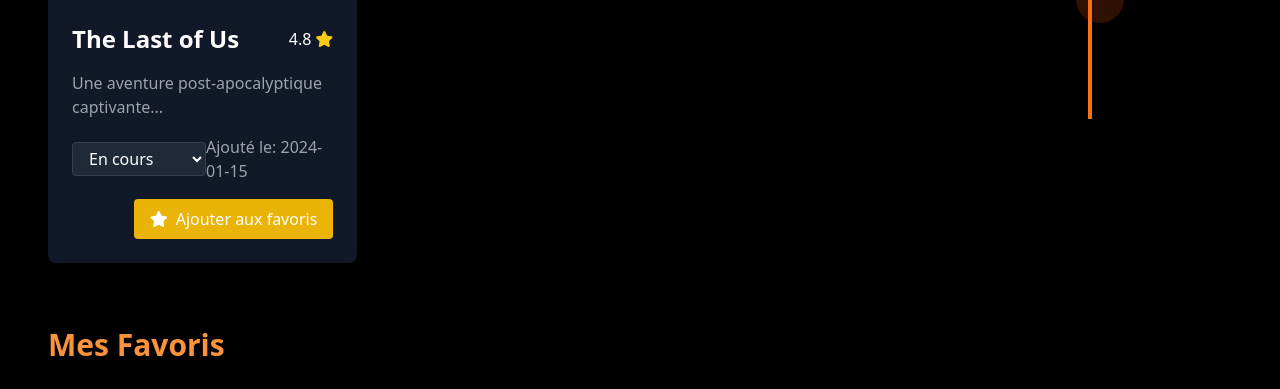
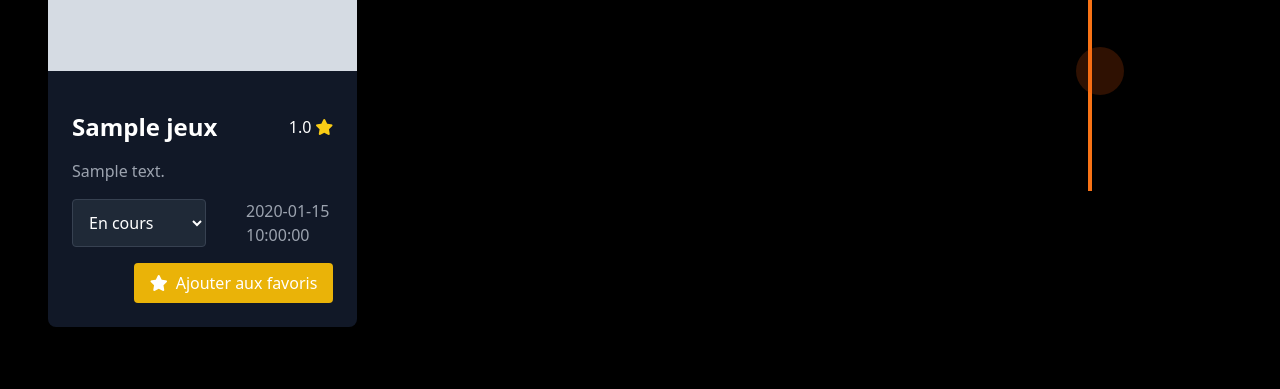
Before and after one commit to Ilyass-Bourass/Brief10_GameVault, a PHP site: page /maListe.php in a window 1280 px wide. Shown: the part 361-750 px from the top of the page. Run offline with PHP 8.4, Linux system fonts and the light colour scheme; the visitor is signed in with stand-in values (Sample User, id 1); tables that the repository leaves empty hold one stand-in row (values such as "Sample post"); grey boxes marked "Sample" are stand-in pictures; some libraries are stand-ins or nearby versions.

Commit message:
BG-21 Ajouter epic

```diff
--- a/Pages/détails.php
+++ b/Pages/détails.php
@@ -23,7 +23,8 @@
 
 $Jeux=$jeu->GetJeu($GameId);
 
-
+/*test ajouterbilitetique */
+// $jeu->ajouterMabiliothetique(2,2);
 
 $newCommentaire=new Commentaire($connex);
 // echo'-----------------<br>';
--- a/Pages/index.php
+++ b/Pages/index.php
@@ -90,7 +90,8 @@
                     </div>
                     <p class="text-gray-400 mb-4"><?php echo $games['description'];?></p>
                     <div class="flex justify-between items-center">
-                        <form action="" method="post">
+                        <form action="../action/ajouterMabiliothetique.php" method="post">
+                            <input type="hidden" name="idGame" value="<?php echo $games['id_jeu'];?>">
                             <input type="hidden" name="userId"
                                 value="<?php echo isset($_SESSION['user_id']) ? $_SESSION['user_id'] : '';?>">
                             <button type="submit"
--- a/Pages/maListe.php
+++ b/Pages/maListe.php
@@ -1,4 +1,18 @@
 <?php
+    require_once "../config/dataBase.php";
+    require_once "../classes/bibliothéque.php";
+
+    session_start();
+    $id_user=$_SESSION['user_id'];
+
+    $db=new Database();
+    $conn= $db->getConnection();
+    $biblio=new Bibliothéque( $conn);
+
+    $mesJeux=$biblio->getALLmaBibliotheque($id_user);
+
+    var_dump($mesJeux);
+
 
 
 
@@ -23,7 +37,7 @@
                 <a href="#" class="text-white font-bold hover:text-orange-300 transition duration-300">Découvrir</a>
             </nav>
             <div class="flex items-center space-x-4">
-                <span class="text-white">Bienvenue, [Nom Utilisateur]</span>
+                <span class="text-white">Bienvenue, <?php echo "[".$_SESSION['nom']."]"?></span>
                 <a href="logout.php" class="bg-orange-500 text-white px-4 py-2 rounded hover:bg-orange-600 transition duration-300">
                     <i class="fas fa-sign-out-alt mr-2"></i>Déconnexion
                 </a>
@@ -56,31 +70,39 @@
                     <!-- Grid des jeux -->
                     <div class="grid grid-cols-1 md:grid-cols-2 lg:grid-cols-3 gap-6">
                         <!-- Carte de jeu -->
+                         <?php foreach($mesJeux as $monJeu):?>
                         <div class="bg-gray-900 rounded-lg overflow-hidden shadow-lg">
                             <div class="relative">
-                                <img src="https://images.unsplash.com/photo-1552820728-8b83bb6b773f"
+                                <img src="<?php echo $monJeu['image_url']?>"
                                      alt="The Last of Us"
                                      class="w-full h-48 object-cover">
-                                <button class="absolute top-2 right-2 text-red-500 hover:text-red-600 bg-white rounded-full p-2">
-                                    <i class="fas fa-times"></i>
-                                </button>
+                                <form action="../action/deleteMaliste.php" method="POST">
+                                    <input name="id_jeu" type="hidden" value="<?php echo $monJeu['id_jeu'] ?>">
+                                    <button class="absolute top-2 right-2 text-red-500 hover:text-red-600 bg-white rounded-full p-2">
+                                        <i class="fas fa-times"></i>
+                                    </button>
+                                </form>
+
                             </div>
                             <div class="p-6">
                                 <div class="flex justify-between items-center mb-4">
-                                    <h3 class="text-2xl font-bold">The Last of Us</h3>
+                                    <h3 class="text-2xl font-bold"><?php echo $monJeu['titre']?></h3>
                                     <div class="flex items-center">
-                                        <span class="mr-1">4.8</span>
+                                        <span class="mr-1"><?php echo $monJeu['note']?></span>
                                         <i class="fas fa-star text-yellow-400"></i>
                                     </div>
                                 </div>
-                                <p class="text-gray-400 mb-4">Une aventure post-apocalyptique captivante...</p>
+                                <p class="text-gray-400 mb-4"><?php echo $monJeu['description']?></p>
                                 <div class="flex justify-between items-center mb-4">
-                                    <select class="bg-gray-800 text-white rounded px-3 py-1 border border-gray-700">
+                                    <div class="flex justify-between w-full gap-10">
+                                        <select class="bg-gray-800 text-white rounded px-3 py-1 border border-gray-700">
                                         <option value="encours">En cours</option>
                                         <option value="termine">Terminé</option>
                                         <option value="abandonne">Abandonné</option>
-                                    </select>
-                                    <span class="text-gray-400">Ajouté le: 2024-01-15</span>
+                                        </select>
+                                        <span class="text-gray-400"><?php echo $monJeu['dateAjoutBiblio']?></span>
+                                    </div>
+
                                 </div>
                                 <div class="flex justify-end">
                                     <button class="bg-yellow-500 text-white px-4 py-2 rounded hover:bg-yellow-600 transition duration-300">
@@ -89,6 +111,7 @@
                                 </div>
                             </div>
                         </div>
+                        <?php endforeach?>
                     </div>
                 </div>
 
--- a/classes/Jeu.php
+++ b/classes/Jeu.php
@@ -151,5 +151,6 @@
         return $result['moyenne'];
     }
 
+
 }
 ?>
--- /dev/null
+++ b/classes/bibliothéque.php
@@ -0,0 +1,46 @@
+<?php
+    class Bibliothéque {
+        private $id_bibliothéque;
+        private $id_user;
+        private $id_jeu;
+        private $date_ajout;
+        private $connexion;
+
+
+        public function __construct($db){
+            $this->connexion=$db;
+        }
+
+        public function ajouterMabiliothetique($id_user,$id_jeu){
+            $sql="INSERT INTO bibliotheques(id_user,id_jeu) VALUES (:id_user,:id_jeu)";
+            $query=$this->connexion->prepare($sql);
+            $query->execute([
+                ":id_user"=>$id_user,
+                ":id_jeu"=>$id_jeu,
+            ]);
+        }
+
+        public function getALLmaBibliotheque($id_user){
+            $sql="SELECT b.id_user,j.*,u.nom,b.date_ajout as dateAjoutBiblio FROM bibliotheques b
+                    join users u on b.id_user=u.id_user
+                    join jeux j on j.id_jeu=b.id_jeu
+                    where b.id_user=:id_user;
+                    ";
+            $query=$this->connexion->prepare($sql);
+            $query->execute([
+                ":id_user"=>$id_user
+            ]);
+
+            return $query->fetchALL(PDO::FETCH_ASSOC);
+        }
+
+        public function deleteMaliste($id_jeu){
+            $sql="DELETE FROM bibliotheques WHERE id_jeu=:id_jeu";
+            $query=$this->connexion->prepare($sql);
+            $query->execute([
+                ":id_jeu"=>$id_jeu
+            ]);
+        }
+
+    }
+?>
```
Also changed, not shown: action/ajouterMabiliothetique.php (added, +19 -0 lines), action/cheakSession.php (+5 -5 lines), action/deleteMaliste.php (added, +21 -0 lines), classes/mesFavorits.php (added, +46 -0 lines).
